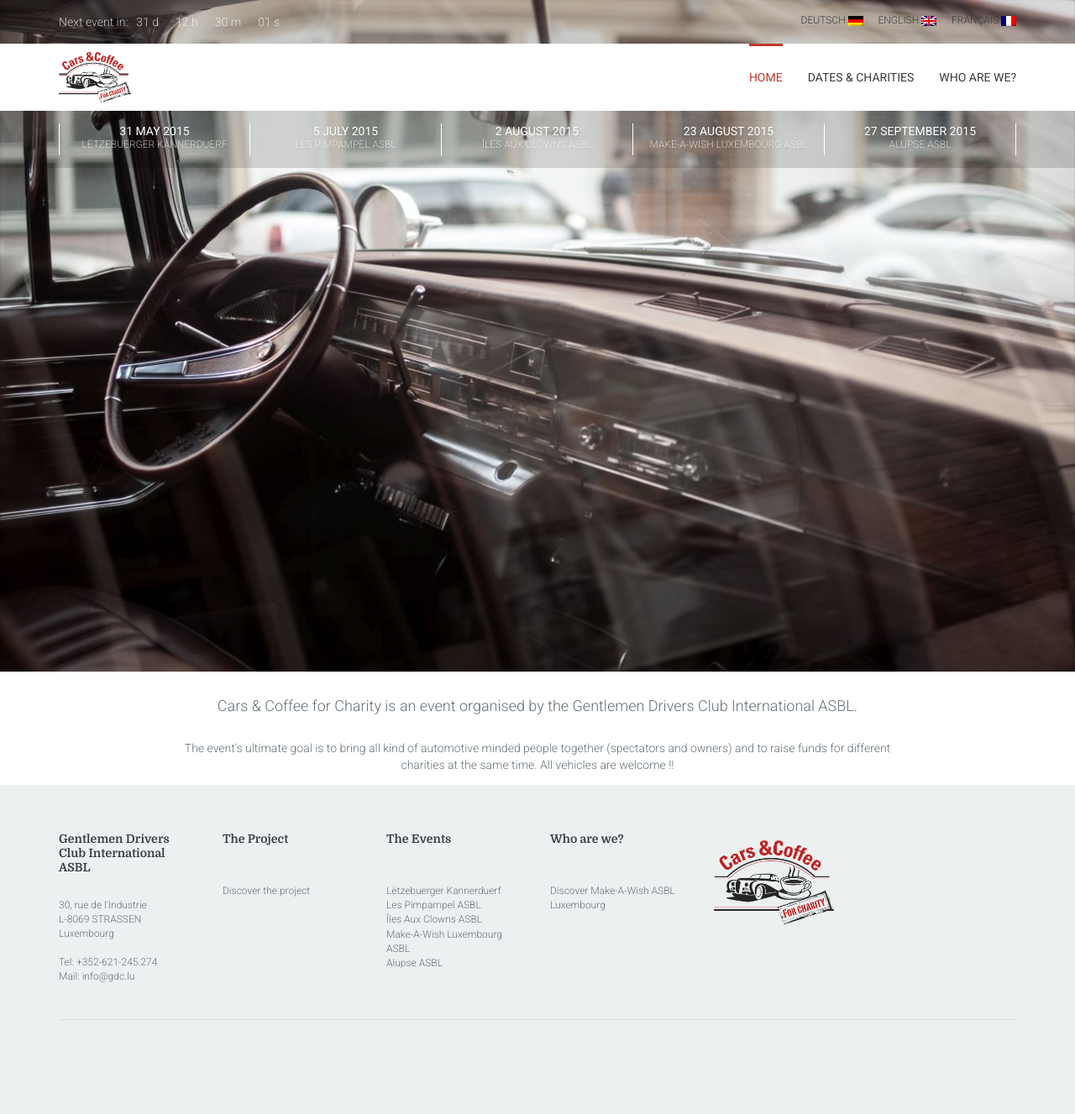
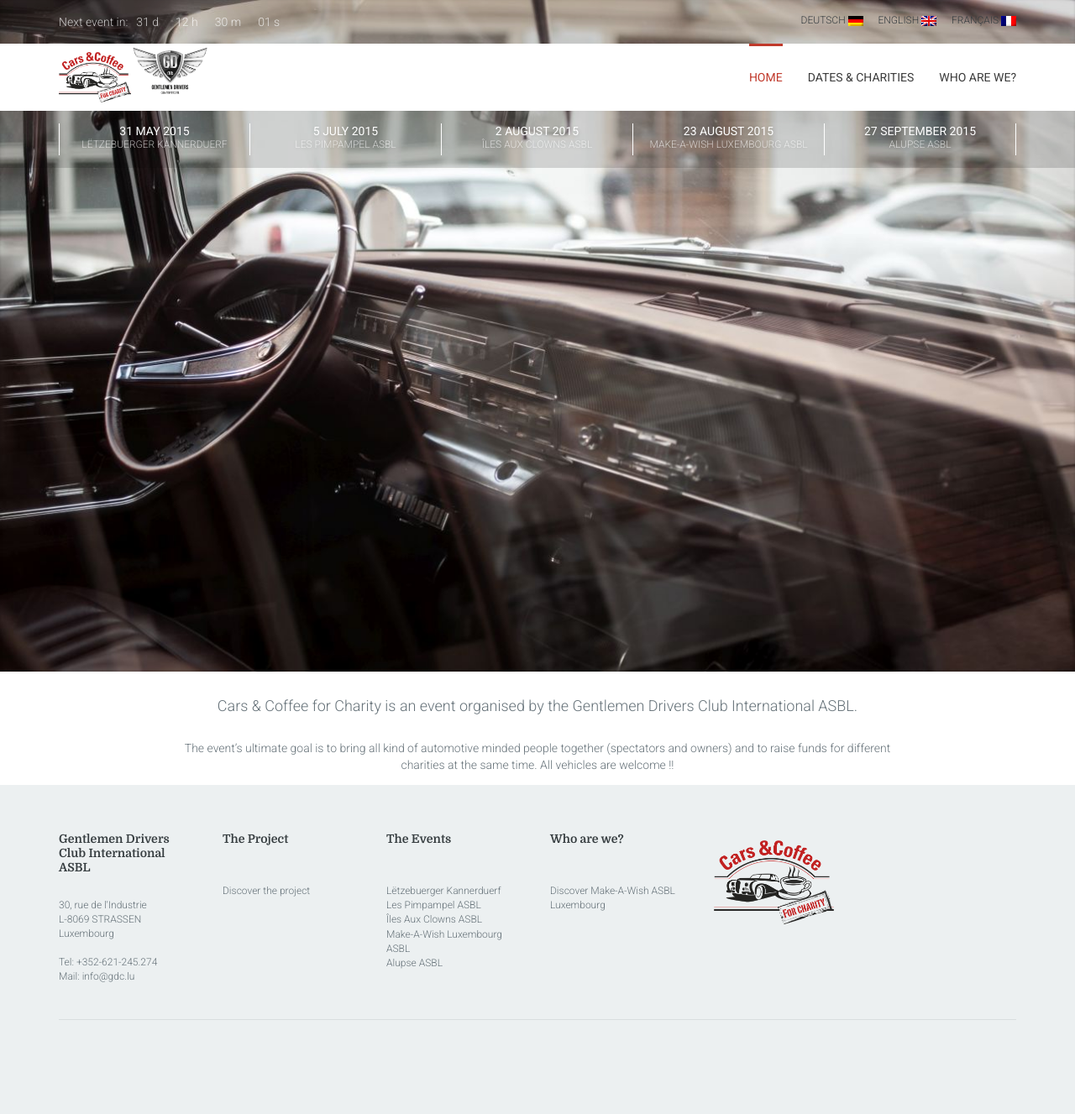
Before and after one commit to GDC-LU/GDC-LU.github.io, a Jekyll site: the page built from index.html, in a window 1280 px wide. Shown: the whole page at 84% size. Built offline with Jekyll 4.4.1, drawn with Linux system fonts in a browser that asks for light colours.

Commit message:
Update header.html
added gdc logo in the header

```diff
--- a/_includes/header.html
+++ b/_includes/header.html
@@ -40,6 +40,7 @@
       <div class="container">
         <div class="row">
           <div class="col-xs-12">
+            <a href="{{ prefix }}/" id="logogdc" style="padding-top: 10px; padding-bottom: 0;"><img src="/images/logos/gentlemen-drivers.png" style="height: 60px;" alt=""></a>
             <a href="{{ prefix }}/" id="logo" style="padding-top: 10px; padding-bottom: 0;"><img src="/images/logos/cars-and-coffee.png" style="height: 60px;" alt=""></a>
             <input type="checkbox" id="toggle-main-nav" class="toggle-nav-input">
             <ul id="menu-main-menu" class="menu">
```
